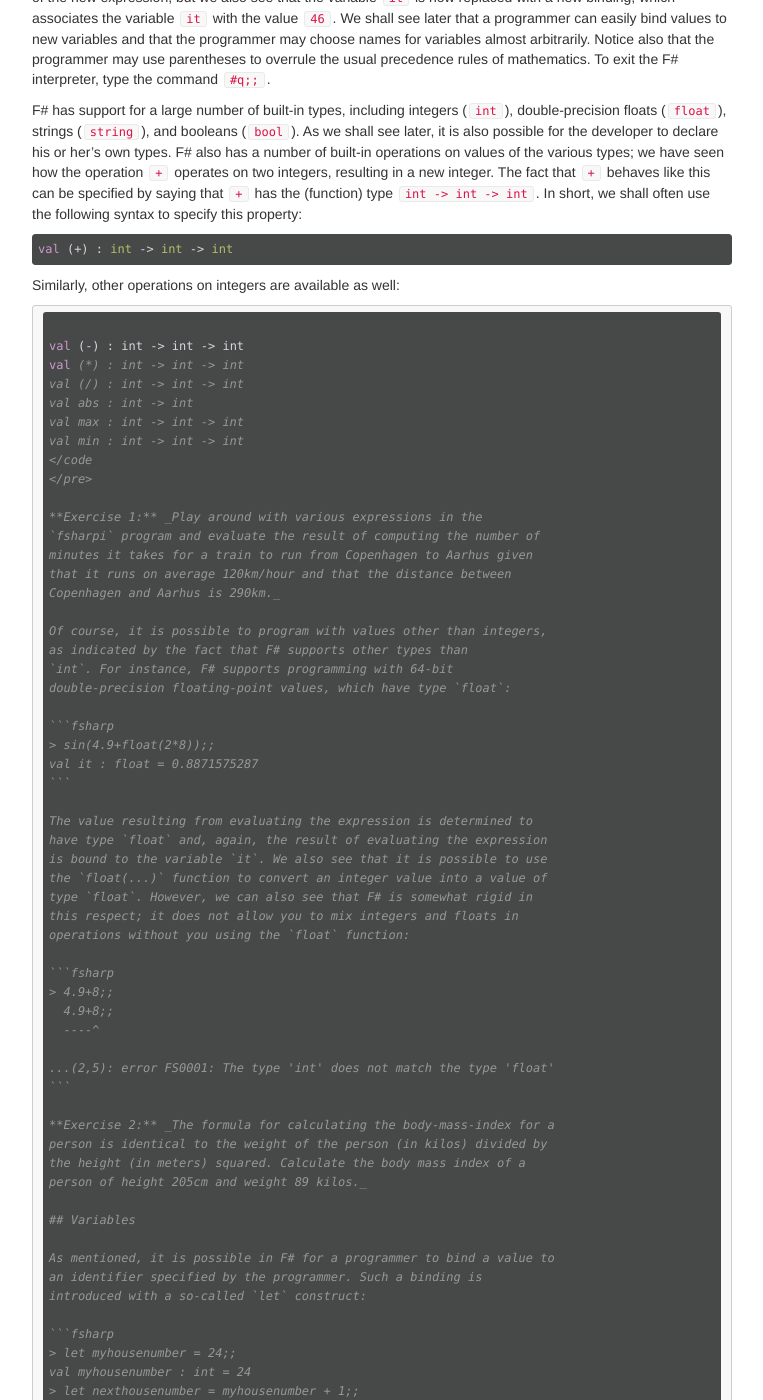
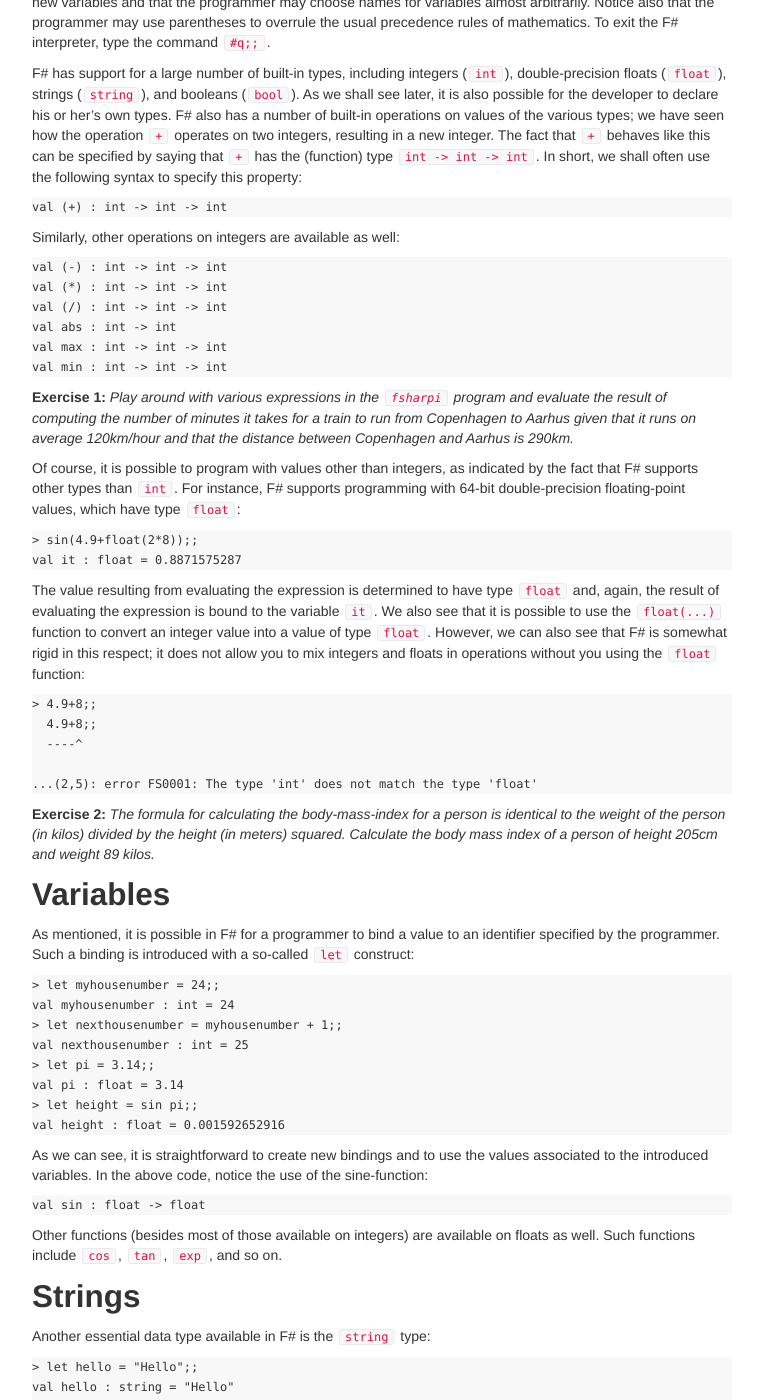
Before and after one commit to melsman/melsman.github.io, a Jekyll site: the page built from _posts/2017-11-03-getting-started-with-fsharp.md, in a window 1280 px wide and 1400 px high, scrolled down 1236 px. Shown: the whole window, without its empty margins (258-1021 px from the left). Built offline with Jekyll 4.4.1, drawn with Linux system fonts in a browser that asks for light colours; comment, search, counter and statistics services are not loaded; some of the changed text lies outside the part shown.

Commit message:
fix multi-pre

````diff
--- a/_includes/themes/twitter/default.html
+++ b/_includes/themes/twitter/default.html
@@ -34,7 +34,14 @@
 
     <link rel="stylesheet" href="/highlight/styles/rainbow.css">
     <script src="/highlight/highlight.pack.js"></script>
-    <script>hljs.initHighlightingOnLoad();</script>
+<script>
+$(document).ready(function() {
+  $('pre code').each(function(i, block) {
+    block.className = 'fs';
+    hljs.highlightBlock(block);
+  });
+});
+</script>
   </head>
 
   <body>
--- a/_posts/2017-11-03-getting-started-with-fsharp.md
+++ b/_posts/2017-11-03-getting-started-with-fsharp.md
@@ -105,16 +105,14 @@ val (+) : int -> int -> int
 
 Similarly, other operations on integers are available as well:
 
-<pre>
-<code class="fsharp">
+```fsharp
 val (-) : int -> int -> int
 val (*) : int -> int -> int
 val (/) : int -> int -> int
 val abs : int -> int
 val max : int -> int -> int
 val min : int -> int -> int
-</code
-</pre>
+```
 
 **Exercise 1:** _Play around with various expressions in the
 `fsharpi` program and evaluate the result of computing the number of
````
